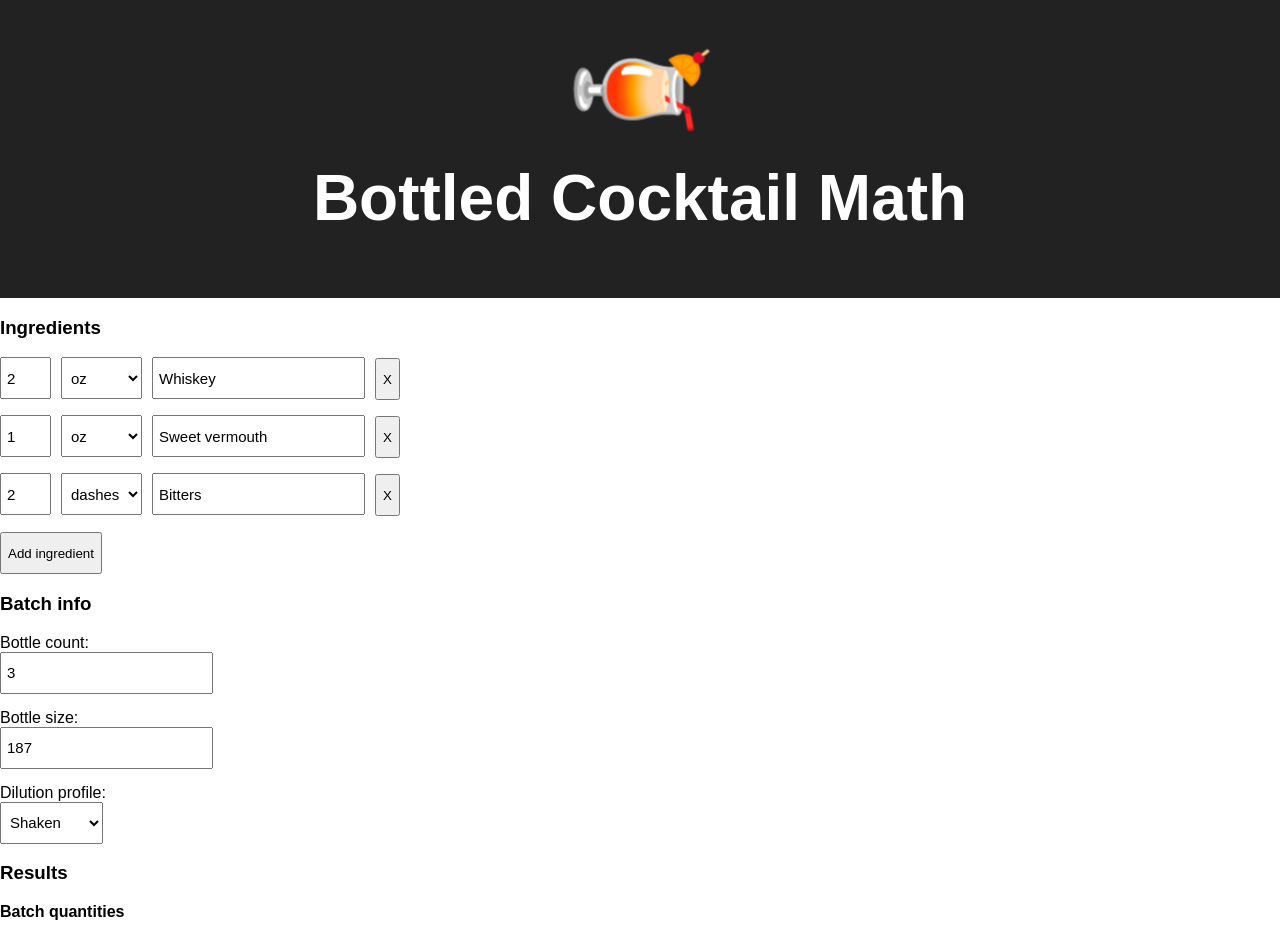
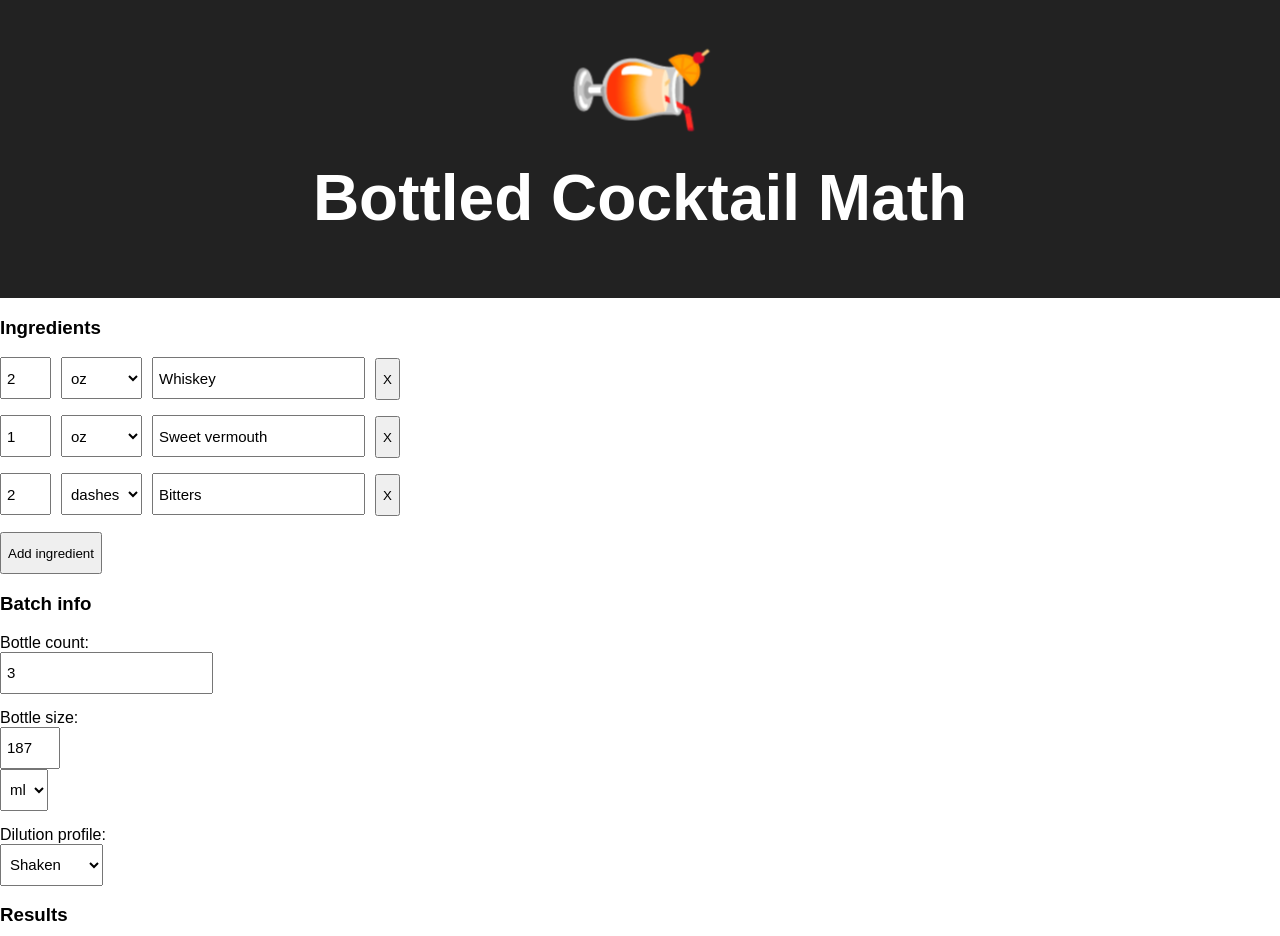
Before and after one commit to briancantrell/bottled-cocktail-math, a React app: page / in a window 1280 px wide. Shown: the top 936 px of the page. Built offline with nearby package versions, Linux system fonts and the light colour scheme.

Commit message:
add support for different bottle units

```diff
--- a/src/components/bottles.js
+++ b/src/components/bottles.js
@@ -1,7 +1,8 @@
 import React from 'react'
 import PropTypes from 'prop-types'
+import UnitPicker from 'components/unit_picker'
 
-function Bottles({ bottleSize, bottleCount, onBottleSizeChange, onBottleCountChange }) {
+function Bottles({ bottleSize, bottleCount, bottleUnit, onBottleSizeChange, onBottleCountChange, onBottleUnitChange }) {
   return(
     <div className="bottle-input">
       <label>
@@ -17,9 +18,15 @@ function Bottles({ bottleSize, bottleCount, onBottleSizeChange, onBottleCountCha
         Bottle size:
         <input
           className="bottle-size-input"
-          value={bottleSize}
+          value={ bottleSize }
 					onChange={ onBottleSizeChange }
+          size={ 3 }
 				/>
+        <UnitPicker
+          currentUnits={ bottleUnit }
+          availableUnits={ ["ml", "oz"] }
+          onChange={ onBottleUnitChange }
+        />
       </label>
     </div>
   )
@@ -30,4 +37,4 @@ Bottles.propTypes = {
   bottleCount: PropTypes.string,
 }
 
-export default Bottles;
+export default Bottles
--- a/src/components/ingredient.js
+++ b/src/components/ingredient.js
@@ -4,13 +4,13 @@ import QuantityContainer from 'containers/quantity_container'
 import IngredientNameContainer from 'containers/ingredient_name_container'
 
 function Ingredient({ id, name, quantity, units, dispatch }) {
-  let nameInput, quantityInput
   return(
     <li>
       <QuantityContainer value={ quantity } id={ id } size={ 2 } />
 
       <UnitPicker
-        units={ units }
+        currentUnits={ units }
+        availableUnits={ ["oz", "ml", "dashes", "ct"] }
         onChange={ (unitVal) => {
           dispatch({
             type: 'UPDATE_INGREDIENT',
@@ -22,7 +22,12 @@ function Ingredient({ id, name, quantity, units, dispatch }) {
       />
 
       <IngredientNameContainer value={name} id={ id } />
-      <button onClick={ () => { dispatch({type: "REMOVE_INGREDIENT", id: id}) }}>X</button>
+
+      <button
+        onClick={ () => { dispatch({type: "REMOVE_INGREDIENT", id: id}) }}
+      >
+        X
+      </button>
     </li>
   )
 }
--- a/src/components/ingredient_list.js
+++ b/src/components/ingredient_list.js
@@ -7,7 +7,7 @@ class IngredientList extends React.Component {
     const ingredients = this.props.ingredients
     return (
       <ul>
-        {this.props.ingredients.map(ingredient =>
+        {ingredients.map(ingredient =>
                          <IngredientContainer
                            key={ ingredient.id }
                            id={ingredient.id}
--- a/src/components/totals.js
+++ b/src/components/totals.js
@@ -26,10 +26,18 @@ function Totals({ ingredients, bottles, dilutionProfile }) {
     dilutionProfile
   )
 
-  let drinkVolume = ingredientsWithWater.reduce((total, ingredient) =>
-                                       total + ingredient.quantity, 0)
+  let drinkVolume = ingredientsWithWater.reduce(
+    (total, ingredient) => { return total + ingredient.quantity }, 0
+  )
 
-  let drinksPerBottle = Math.floor(bottles.bottleSize / drinkVolume)
+  let bottleSizeInMl = 0
+  if(bottles.bottleUnit === "oz") {
+    bottleSizeInMl = ozToMl(bottles.bottleSize)
+  }else{
+    bottleSizeInMl = bottles.bottleSize
+  }
+
+  let drinksPerBottle = Math.floor(bottleSizeInMl / drinkVolume)
   let formattedDrinkVolume = Number.parseFloat(
     mlToOz(drinkVolume)
   ).toPrecision(2)
--- a/src/components/unit_picker.js
+++ b/src/components/unit_picker.js
@@ -1,19 +1,29 @@
 import React from 'react'
 
-function UnitPicker({ units, onChange }) {
+function UnitPicker({ currentUnits, availableUnits, onChange }) {
   let unitInput
+  const unitOptions = [
+    { value: "oz", name: "oz" },
+    { value: "ml", name: "ml" },
+    { value: "ct", name: "count" },
+    { value: "dashes", name: "dashes" }
+  ].filter( unit => availableUnits.indexOf(unit.value) !== -1 )
   return(
-    <select readOnly
-      value={units}
+    <select
+      value={currentUnits}
       ref={node => {
         unitInput = node
       }}
       onChange={ () => { onChange(unitInput.value) }}
     >
-      <option value="oz">oz</option>
-      <option value="ml">ml</option>
-      <option value="ct">count</option>
-      <option value="dashes">dashes</option>
+      { unitOptions.map( (unitOption) => {
+        return <option
+          value={ unitOption.value }
+          key={ unitOption.value }
+        >
+            { unitOption.name }
+          </option>
+      })}
     </select>
   )
 }
--- a/src/containers/bottles_container.js
+++ b/src/containers/bottles_container.js
@@ -2,8 +2,12 @@ import { connect } from 'react-redux'
 import Bottles from 'components/bottles'
 
 const mapStateToProps = (state) => {
-  let { bottleSize, bottleCount } = state.bottles
-  return { bottleSize: bottleSize, bottleCount: bottleCount }
+  let { bottleSize, bottleCount, bottleUnit } = state.bottles
+  return {
+    bottleSize: bottleSize,
+    bottleCount: bottleCount,
+    bottleUnit: bottleUnit
+  }
 }
 
 const mapDispatchToProps = (dispatch) => {
@@ -19,6 +23,12 @@ const mapDispatchToProps = (dispatch) => {
 				type: 'UPDATE_BOTTLE_SIZE',
 				bottleSize: e.target.value,
 			})
+    },
+    onBottleUnitChange: (e) => {
+      dispatch({
+				type: 'UPDATE_BOTTLE_UNIT',
+				bottleUnit: e,
+			})
     }
 	}
 }
--- a/src/reducers/bottles.js
+++ b/src/reducers/bottles.js
@@ -1,4 +1,4 @@
-const bottles = (state = {bottleSize: "187", bottleCount: "3"}, action) => {
+const bottles = (state = {bottleSize: "187", bottleCount: "3", bottleUnit: "ml"}, action) => {
   switch (action.type) {
     case 'UPDATE_BOTTLE_SIZE':
       return {
@@ -10,7 +10,13 @@ const bottles = (state = {bottleSize: "187", bottleCount: "3"}, action) => {
         ...state,
         bottleCount: action.bottleCount,
       }
+    case 'UPDATE_BOTTLE_UNIT':
+      return {
+        ...state,
+        bottleUnit: action.bottleUnit,
+      }
     default:
+      console.log(state)
       return state
   }
 }
--- a/src/reducers/ingredients.js
+++ b/src/reducers/ingredients.js
@@ -1,19 +1,20 @@
 import { manhattan } from '../cocktail_ingredients'
 
-let idCounter = manhattan.length;
+let idCounter = manhattan.length
 
 const ingredients = (state = manhattan, action) => {
   switch (action.type) {
     case 'UPDATE_INGREDIENT':
       let updated_state = state.map( (ingredient) => {
-        if(parseInt(ingredient.id) === parseInt(action.id)) {
+        if(parseInt(ingredient.id, 10) === parseInt(action.id, 10)) {
           return {
             ...ingredient,
             ...action
           }
         }else{ return ingredient }
       })
-      return updated_state;
+      return updated_state
+
     case 'ADD_INGREDIENT':
       return [
       ...state,
@@ -24,12 +25,13 @@ const ingredients = (state = manhattan, action) => {
         id: idCounter+=1
       }
     ]
+
     case 'REMOVE_INGREDIENT':
-      return state.filter( (ingredient) => ingredient.id !== action.id );
+      return state.filter( (ingredient) => ingredient.id !== action.id )
 
     default:
-      return state;
+      return state
   }
 }
 
-export default ingredients;
+export default ingredients
--- a/src/utils/dilution.js
+++ b/src/utils/dilution.js
@@ -1,4 +1,3 @@
-import { mlToOz, ozToMl } from 'utils/units'
 export const ingredientsWithDilution = (ingredients, dilutionProfile) => {
   const dilutionMap = {
     "built": 0.24,
--- a/src/utils/units.js
+++ b/src/utils/units.js
@@ -20,6 +20,8 @@ export const toBatchFriendlyUnits = (ingredient) => {
       units: "ml",
       quantity: dashesToMl(ingredient.quantity)
     }
+    default:
+      return ingredient
   }
 }
 
```
Lines whose indentation alone changed are shown as unchanged.
